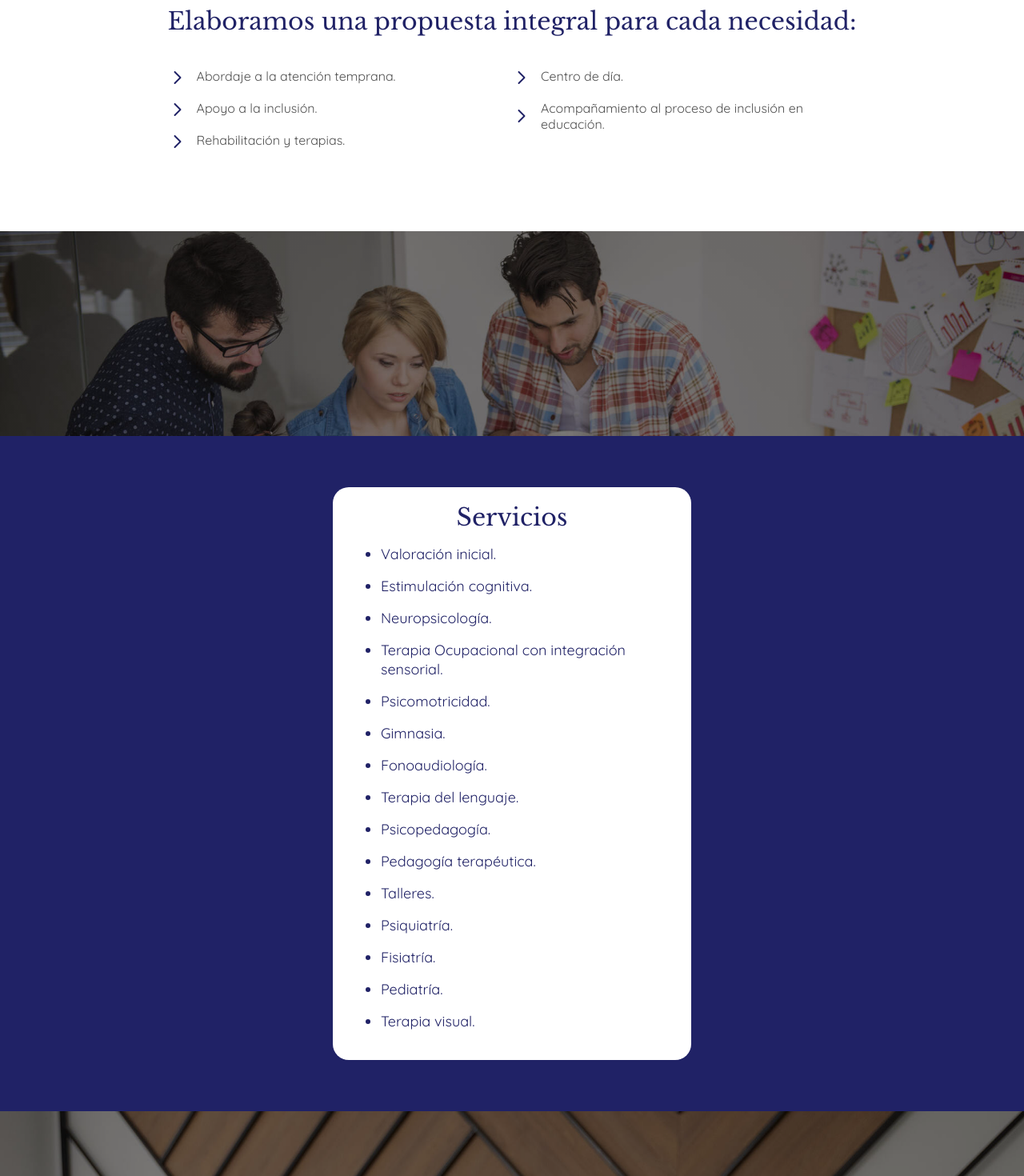
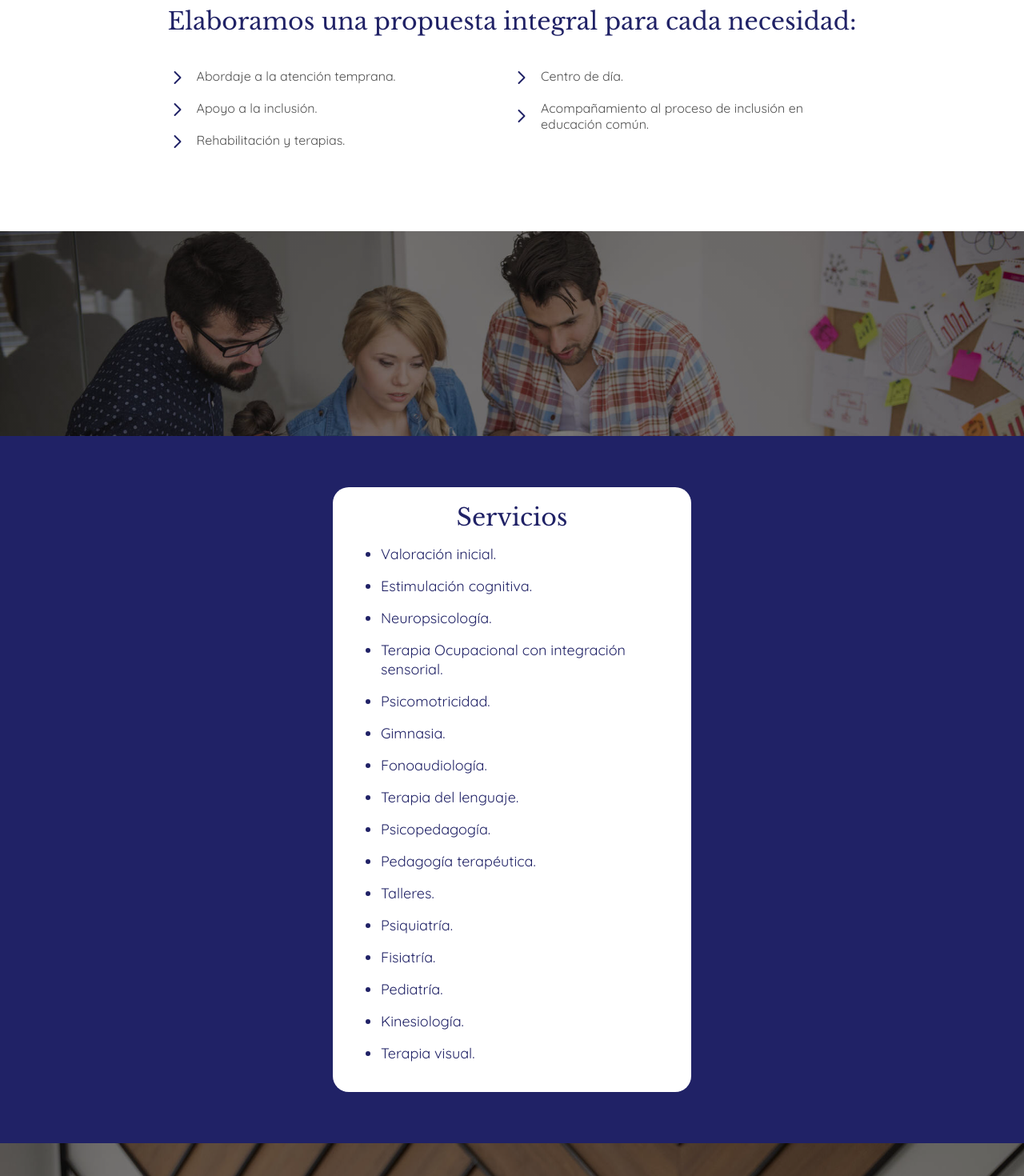
Before and after one commit to ElianRivoira/aidam-site, a Next.js app in the folder aidam-site/: page /servicios-terapeuticos in a window 1280 px wide. Shown: the part 1260-2730 px from the top of the page at 80% size. Built offline with nearby package versions, Linux system fonts and the light colour scheme.

Commit message:
some fixes

```diff
--- a/aidam-site/src/pages/modelo-aidam.jsx
+++ b/aidam-site/src/pages/modelo-aidam.jsx
@@ -34,8 +34,7 @@ const modeloAidam = ({ questions }) => {
             </h1>
             <p className='font-quickSand text-lz'>
               Desarrollamos un modelo exclusivo de atención interdisciplinario
-              adaptado a cada paciente con seguimiento de profesional
-              permanente.
+              adaptado a cada paciente con seguimiento profesional permanente.
             </p>
           </div>
         </div>
--- a/aidam-site/src/pages/servicios-terapeuticos.jsx
+++ b/aidam-site/src/pages/servicios-terapeuticos.jsx
@@ -85,7 +85,7 @@ const serviciosTerapeuticos = () => {
                 <div className='flex'>
                   <Image src={dropRight} alt='item' className='mr-3' />{' '}
                   <span className='text-grey8 font-quickSand text-lb'>
-                    Acompañamiento al proceso de inclusión en educación.
+                    Acompañamiento al proceso de inclusión en educación común.
                   </span>
                 </div>
               </div>
@@ -213,6 +213,7 @@ const serviciosTerapeuticos = () => {
                 <li className='font-quickSand text-ln my-4'>Psiquiatría.</li>
                 <li className='font-quickSand text-ln my-4'>Fisiatría.</li>
                 <li className='font-quickSand text-ln my-4'>Pediatría.</li>
+                <li className='font-quickSand text-ln my-4'>Kinesiología.</li>
                 <li className='font-quickSand text-ln my-4'>Terapia visual.</li>
               </ul>
             </div>
```
